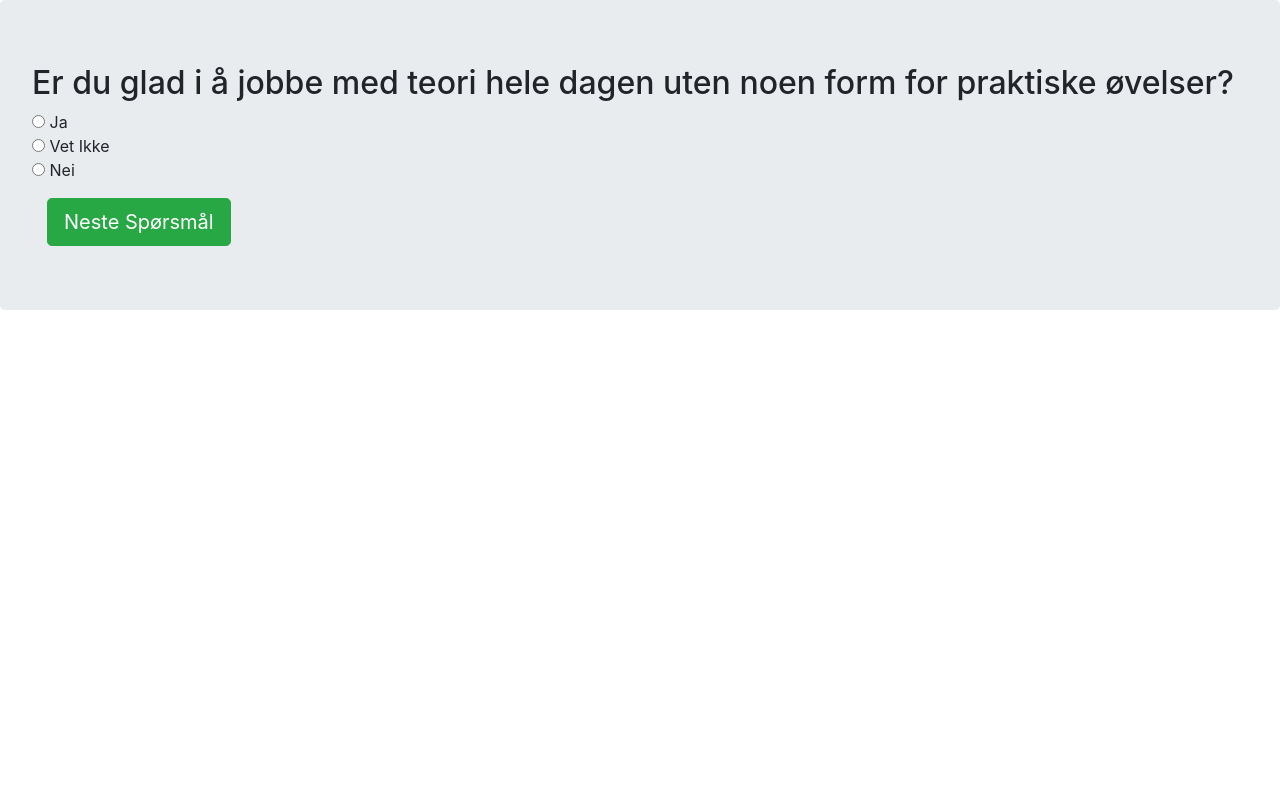
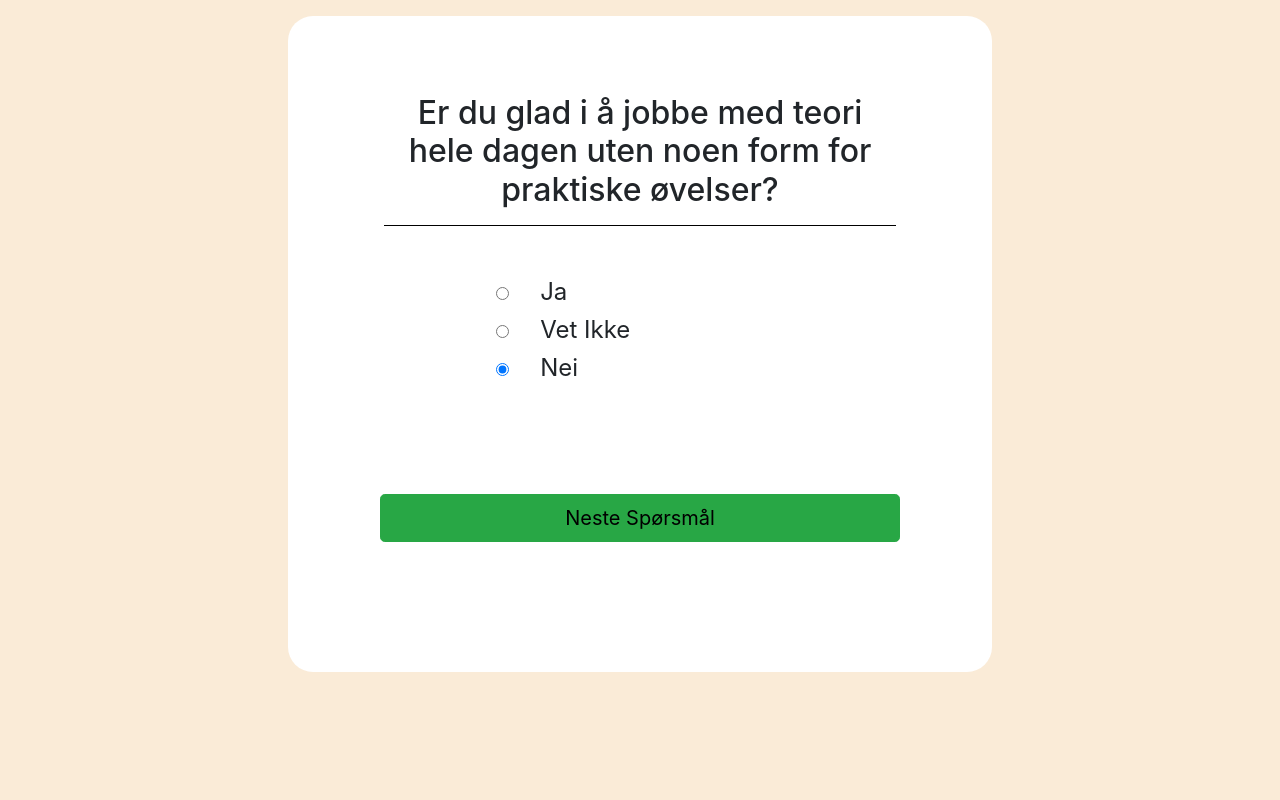
Before and after one commit to Jorrre/Valg-O-Mat, a Flask app: page /1 in a window 1280 px wide. Run offline with Flask 2, Linux system fonts and the light colour scheme; some libraries are stand-ins or nearby versions.

Commit message:
Added files via upload
All the latest changes to all files, app.py and some.py are no longer needed.

```diff
--- a/static/data.json
+++ b/static/data.json
@@ -98,6 +98,6 @@
     "Elektrofag med El-Energi som fordypning ser ut til å passe for deg!",
     "Elektrofag med Ventilasjonsteknikk som fordypning ser ut til å passe for deg!",
     "Elektrofag med studiekompetanse ser ut til å passe for deg!",
-    "Maske og hår passer fint for deg! Snakk med Åse fra Westerdals! Hilsen Oberst Tonmäster Herland!"
+    "Hår og makse passer fint for deg! Snakk med Åse fra Westerdals! Hilsen Tonemäster Herland!"
   ]
 }
--- /dev/null
+++ b/static/style.css
@@ -0,0 +1,114 @@
+html, body {
+    height: 100vh;
+    overflow: hidden;
+
+    background-color: antiquewhite;
+}
+
+.action-area {
+    z-index: 1000;
+    margin: 1em auto;
+    background-color: #fff;
+
+    height: 82vh;
+    width: 55vw;
+
+    border-radius: 25px;
+    -moz-border-radius: 25px;
+    -webkit-border-radius: 25px;
+}
+
+.action-area h2.title {
+    text-align: center;
+    width: 80%;
+    margin: 0 auto;
+    padding-bottom: .5em;
+    display: block;
+    border-bottom: 1px solid #000;
+}
+
+.action-area p.description {
+    width: 80%;
+    display: block;
+    margin: 1.5em auto;
+    padding: 10px;
+}
+
+/* Index */
+.action-area a.start {
+    color: #fff;
+    display: block;
+    width: 80%;
+    margin: 0 auto;
+    margin-top: 13em;
+}
+
+/* Slides */
+header.vert-cent {
+    height: 160px;
+    display: flex;
+    justify-content: center;
+    align-items: center;
+}
+
+form.answers {
+    width: 80%;
+    margin: .5em auto;
+}
+
+.form-group {
+    width: 60%;
+    font-size: 150%;
+    display: block;
+    margin: 1em auto;
+    margin-top: 1em;
+    padding: 10px;
+}
+
+form.answers input {
+    margin: .5em 1em .5em 0;
+}
+
+form.done-form {
+    visibility: hidden;
+}
+
+div.rowBtn {
+    width: 86%;
+    margin: 0 auto;
+    margin-top: 6em;
+}
+
+div.rowBtn button {
+    color: #000;
+    width: 100%;
+}
+
+/* Results */
+.mainBody {
+    width: 80%;
+    margin: 0 auto;
+    margin-top: .5em;
+}
+
+ol.ranking {
+    width: 100%;
+    margin-top: 1.5em;
+}
+
+ol.ranking li {
+    font-size: 80%;
+    padding: 7px;
+    height: 65px;
+}
+
+form#restart {
+    width: 80%;
+    margin: 0 auto;
+}
+
+button.btn-restart {
+    margin: 2.5em 0 0 0;
+    color: #000;
+    width: 100%;
+}
--- a/templates/done.html
+++ b/templates/done.html
@@ -1,4 +1,4 @@
-<!DCOTYPE html>
+<!DOCTYPE html>
 <html lang="no">
     <head>
         <title>Valg-O-Mat</title>
@@ -29,7 +29,7 @@
 
                         <section class="promo">
                             <p>
-                                Om du lurer på noe om et av studierettningene, eller vil snakke med en elev eller lærer gå til <a href="https://www.rud.vgs.no">Rud VGS sin nettside</a>.
+                                Om du lurer på noe om et av studierettningene, eller vil snakke med en elev eller lærer, gå til <a href="https://www.rud.vgs.no">Rud VGS sin nettside</a>.
                             </p>
                         </section>
                     </div>
--- a/templates/index.html
+++ b/templates/index.html
@@ -1,4 +1,4 @@
-<!DCOTYPE html>
+<!DOCTYPE html>
 <html lang="no">
     <head>
         <title>Valg-O-Mat</title>
--- a/templates/slides.html
+++ b/templates/slides.html
@@ -23,9 +23,9 @@
                 <row>
                     <form id="answers" action="/next" method="post" class="answers d-block">
                         <div class="form-group">
-                            <input type="radio" name="input" value="Ja"> Ja<br>
-                            <input type="radio" name="input" value="Usikker"> Vet Ikke<br>
-                            <input type="radio" name="input" value="Nei"> Nei
+                            <input type="radio" checked="{{ check }}" name="input" value="Ja"> Ja<br>
+                            <input type="radio" checked="{{ check }}" name="input" value="Usikker"> Vet Ikke<br>
+                            <input type="radio" checked="{{ check }}" name="input" value="Nei"> Nei
                         </div>
                     </form>
                 </row>
```
Also changed, not shown: app2.py (added, +64 -0 lines), methods.py (added, +32 -0 lines).
